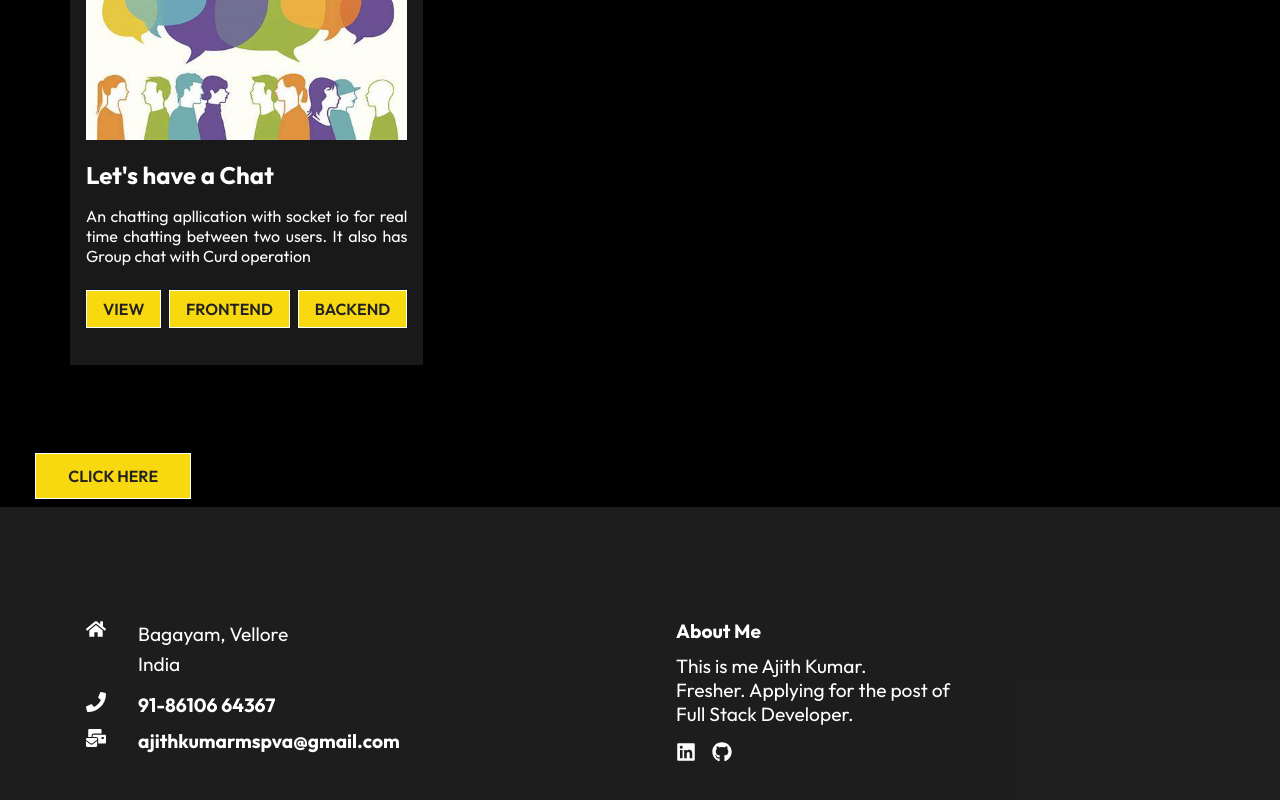
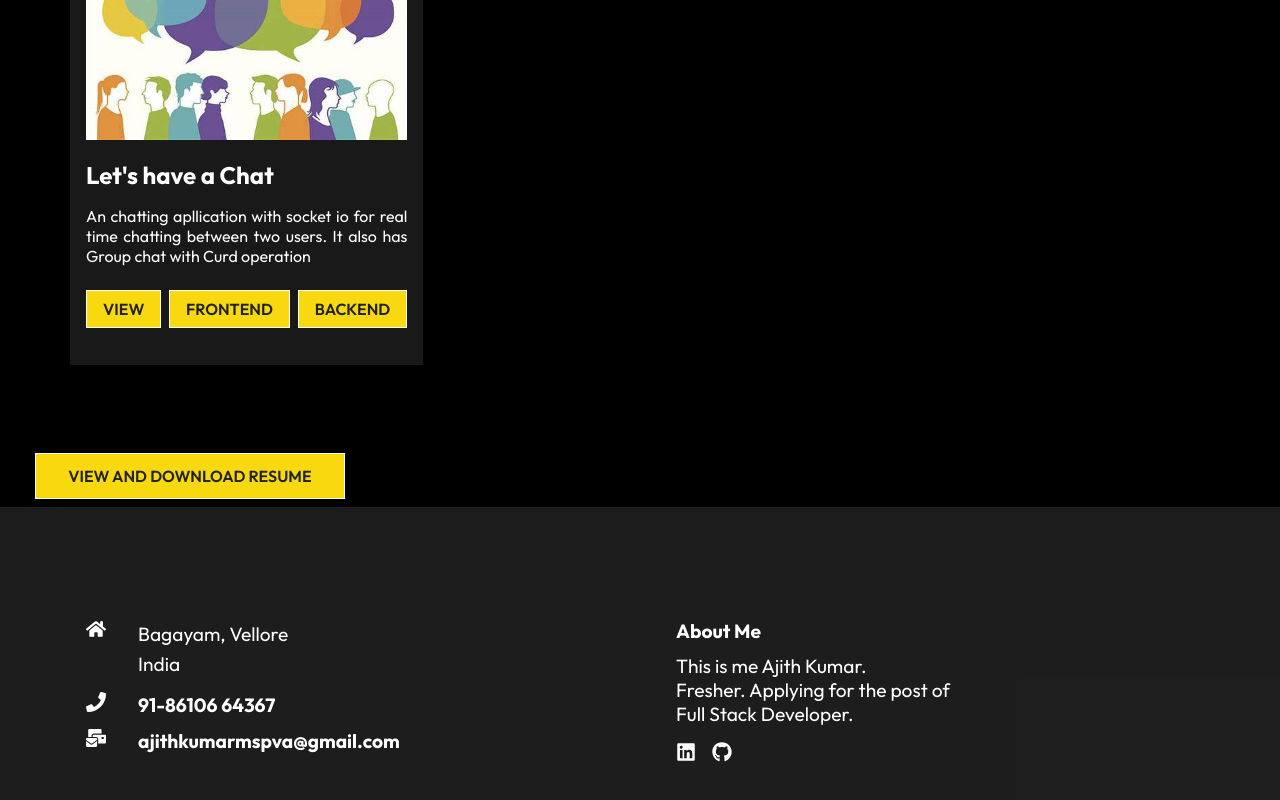
Before and after one commit to Aji0One/myProtfolio, a React (Create React App) app: page / in a window 1280 px wide. Shown: the part 1609-2409 px from the top of the page. Built offline with nearby package versions, Linux system fonts and the light colour scheme.

Commit message:
done minor correction

```diff
--- a/src/Components/Resume/resume.js
+++ b/src/Components/Resume/resume.js
@@ -14,7 +14,7 @@ const Resume = () => {
         className="btn"
         onMouseOver={handleBtn}
       >
-        {state ? "Download Resume" : "Click Here"}
+        {state ? "Download Resume" : "View and Download Resume"}
       </a>
     </div>
   );
```
